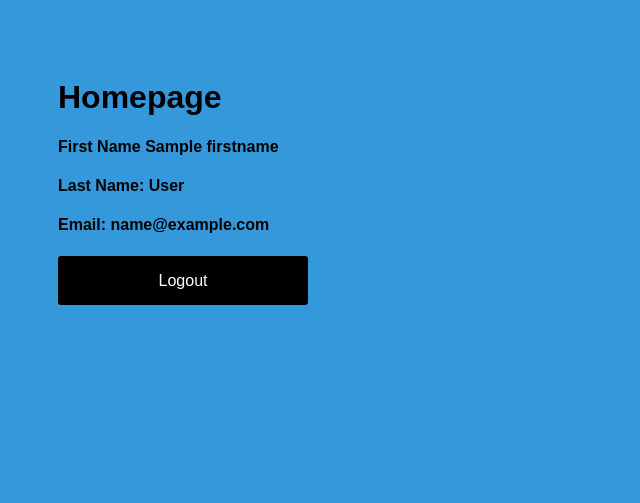
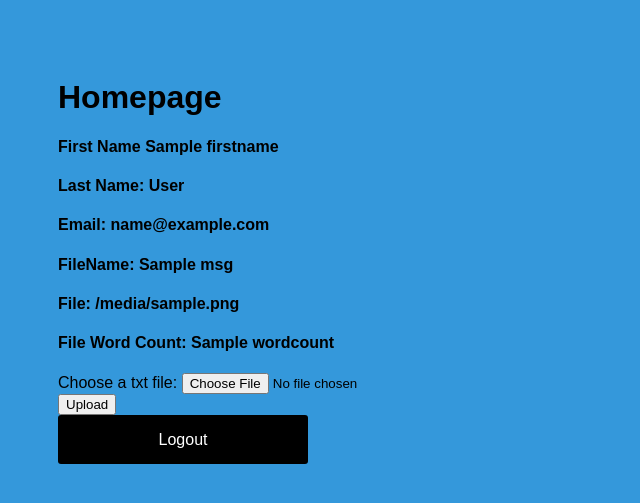
Before and after one commit to VasuBhog/Login-WebApp, a Flask app: template templates/home.html in a window 1280 px wide. Shown: the top 503 px of the page, without its empty margins (0-640 px from the left). Run offline with Flask 2, Linux system fonts and the light colour scheme; the template is opened without the code that fills it: most values are stand-ins (such as "Sample title", 1, 10 or a date in 2020).

Commit message:
Added new upload file feature that caluclates word count and login verficiation

```diff
--- a/WebDb.sql
+++ b/WebDb.sql
@@ -1,3 +1,4 @@
 SET SQL_SAFE_UPDATES = 0;
 Select * from `users`.`user`;
 DELETE FROM `users`.`user`;
+Update `users`.`user` set wordcount=2 WHERE username = 2;
--- a/app.py
+++ b/app.py
@@ -1,26 +1,47 @@
-from flask import Flask, flash, redirect, render_template, request, Response, session, abort
-# from flask_sqlalchemy import SQLAlchemy
+from flask import Flask, flash, redirect, render_template, request, Response, session, url_for, abort
+from sqlalchemy import create_engine
 # from flask_login import LoginManager, user_loaded_from_header
 import mysql.connector
 from mysql.connector import errorcode
+from werkzeug.utils import secure_filename
 import os
+
+#Upload file
+UPLOAD_FOLDER = '/Users/vasubhog/Login-WebApp/uploads'
+ALLOWED_EXTENSIONS = set(['txt'])
 
 app = Flask(__name__)
 app.debug = True
 app.secret_key = os.urandom(12)
+app.config['UPLOAD FOLDER'] = UPLOAD_FOLDER
 
 #Connect to mysql
 mydb = mysql.connector.connect(host='localhost', user='root',password='cookie123', database='users')
 mydb.autocommit = True
 cursor = mydb.cursor(buffered=True)
 
+engine = create_engine('mysql+pymysql://root:cookie123@localhost/users')
+conn = engine.connect()
+
 #Queries
 user_query = ('SELECT * FROM user WHERE username = %s AND password = %s')
+
+def allowed_file(filename):
+    return '.' in filename and \
+           filename.rsplit('.', 1)[1].lower() in ALLOWED_EXTENSIONS
 
 #Reroutes to home authentication
 @app.route("/")
 def index():
     return home()
+
+def numWords(file):
+    num = 0
+    with open(file,'r+') as f:
+        for line in f:
+            words = line.split()
+            num += len(words)
+        return num
 
 #HomePage
 #Starts here with checking if user logs in
@@ -29,13 +50,54 @@ def home():
     msg =''
     print("User logged in:")
     print(session.get('logged_in'))
-
+    #Logout
     if request.method == 'POST' and request.form['action'] == 'Logout':
         print("User Logout")
         close_session()
         session['logged_in'] = False
         msg="You have been logged out"
         return render_template("login.html",msg=msg)
+
+    #UPLOAD FILES
+    if request.method == 'POST' and request.form['action'] == 'Upload':
+        username = session['username']
+        password = session['password']
+        print("USER UPLOAD")
+
+        file = request.files.get('file')
+        content = file.read()
+        file.close()
+
+        filecontent = content.decode("utf-8")
+        num = filecontent.split()
+        wordcount = len(num)
+        insert_file(username,filecontent)
+
+        print(username)
+        print(wordcount)
+        session['filecontent'] = wordcount
+        session['wordcount'] = wordcount
+        insert_wordcount(username,wordcount)
+        filename = secure_filename(file.filename)
+        msg = filename
+
+        if file:
+            #saves in temp directory
+            # os.makedirs(os.path.join(app.instance_path, 'uploads'), exist_ok=True)
+            # filepath = file.save(os.path.join(app.instance_path,'uploads',filename))
+            cursor.execute(user_query, (username, password))
+            account = cursor.fetchone()
+            print(account)
+            if account:
+                username = account[0]
+                password = account[1]
+                firstname = account[2]
+                lastname = account[3]
+                email = account[4]
+                file = session['filecontent']
+                wordcount = session['wordcount']
+                #inserts word count to database
+                return render_template("home.html",firstname=firstname,lastname=lastname,email=email,msg=msg,file=file,wordcount=wordcount)
 
     #Checks Logged in session
     if not session.get('logged_in'):
@@ -53,16 +115,14 @@ def home():
             firstname = account[2]
             lastname = account[3]
             email = account[4]
+            file = account[5]
+            wordcount = account[6]
             print("ACCOUNT:")
             print(username,password,firstname,lastname,email)
-            return render_template("home.html",firstname=firstname,lastname=lastname,email=email)
+            return render_template("home.html",firstname=firstname,lastname=lastname,email=email,file=file,wordcount=wordcount)
     return home()
 
-# @app.route("/logout",methods=["GET"])
-# @login_required
-# def logout():
-#     user = current_user
-#     user.authe
+
 def close_session():
     [session.pop(key) for key in list(session.keys())]
 
@@ -73,6 +133,10 @@ def login():
     msg = ''
     """ GET - display
         POST - login """
+    if request.form["username"] == '' or request.form['password'] == '' and request.form['action'] == 'Login':
+        msg = "Please enter Username and Password"
+        return render_template('login.html',msg=msg)
+
     if request.method == 'POST' and request.form['action'] == 'Login' and 'username' in request.form and 'password' in request.form:
         userdetails = request.form
         username = userdetails['username']
@@ -85,14 +149,12 @@ def login():
             session['username'] = username
             session['password'] = password
             session['logged_in'] = True
-            print("user" + username)
-            print(password)
             return home()
         else:
             print("TESTSETSETSTTSETESTSE")
             msg = 'Incorrect Username/Password'
             session['logged_in'] = False
-            render_template('login.html',msg=msg)
+            return render_template('login.html',msg=msg)
     if request.method == 'POST' and request.form['action'] == 'Register':
         return render_template("register.html")
 
@@ -133,5 +195,17 @@ def insert_user(username, password, firstname,lastname,email):
     mydb.commit()
     # cursor.close()
 
+def insert_wordcount(username, wordcount):
+    query = "UPDATE user SET wordcount = %s WHERE username = %s"
+    args = (username, wordcount)
+    cursor.execute(query,args)
+    mydb.commit()
+
+def insert_file(username, content):
+    query = "UPDATE user SET file = %s WHERE username = %s"
+    args = (username, content)
+    cursor.execute(query,args)
+    mydb.commit()
+
 if __name__ == "__main__":
-    app.run()
+    app.run(host="0.0.0.0", port=80)
--- a/config.py
+++ b/config.py
@@ -11,3 +11,5 @@ SQLALCHEMY_POOL_RECYCLE = 3600
 
 WTF_CSRF_ENABLED = True
 SECRET_KEY = 'dsaf0897sfdg45sfdgfdsaqzdf98sdf0a'
+
+/Users/vasubhog/Login-WebApp/instance/uploads/test.txt
--- a/db.py
+++ /dev/null
@@ -1,6 +0,0 @@
-from application import db
-from application.models import Data
-
-db.create_all()
-
-print("DB created.")
--- a/requirements.txt
+++ b/requirements.txt
@@ -1,6 +1,5 @@
 Flask==0.10.1
-Flask-SQLAlchemy==2.0
-Flask-WTF==0.10.3
+mysql-connector
 Jinja2==2.7.3
 MarkupSafe==0.23
 PyMySQL==0.6.3
--- a/templates/home.html
+++ b/templates/home.html
@@ -7,7 +7,7 @@
   </head>
   <body>
     <div class="container">
-    <form action="/home" method="POST">
+    <form action="/home" method="POST" enctype="multipart/form-data">
         <div class="home">
             <div class="home-screen">
                 <div class="app-title">
@@ -16,6 +16,15 @@
                 <h4> First Name {{ firstname }} </h4>
                 <h4> Last Name: {{ lastname }} </h4>
                 <h4> Email: {{ email }} </h4>
+                <h4> FileName: {{ msg }} </h4>
+                <h4> File: {{ file }} </h4>
+                <h4> File Word Count: {{ wordcount }} </h4>
+                <form method="post" enctype="multipart/form-data">
+                  Choose a txt file: <input type="file" name="file"/>
+                  <br>
+                  <input name='action' type="submit" value="Upload"/>
+                  <br>
+                </form>
                 <div class="control-group">
                   <input class="btn tn-register" name="action" type="submit" value="Logout">
                 </div>
```
Also changed, not shown: forms.py (deleted, +0 -15 lines), instance/uploads/test.txt (added), 2 other files.
